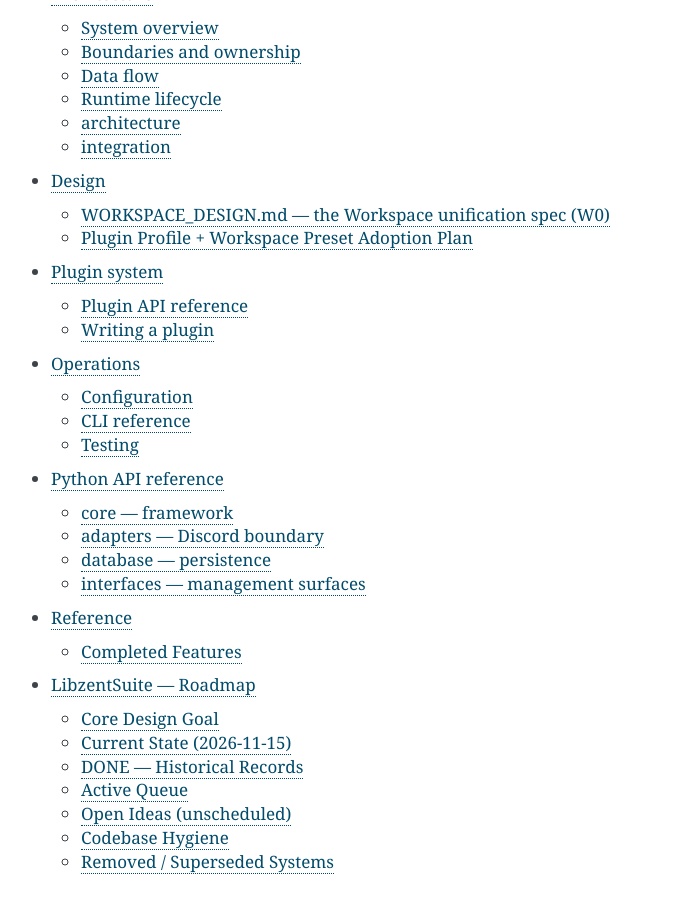
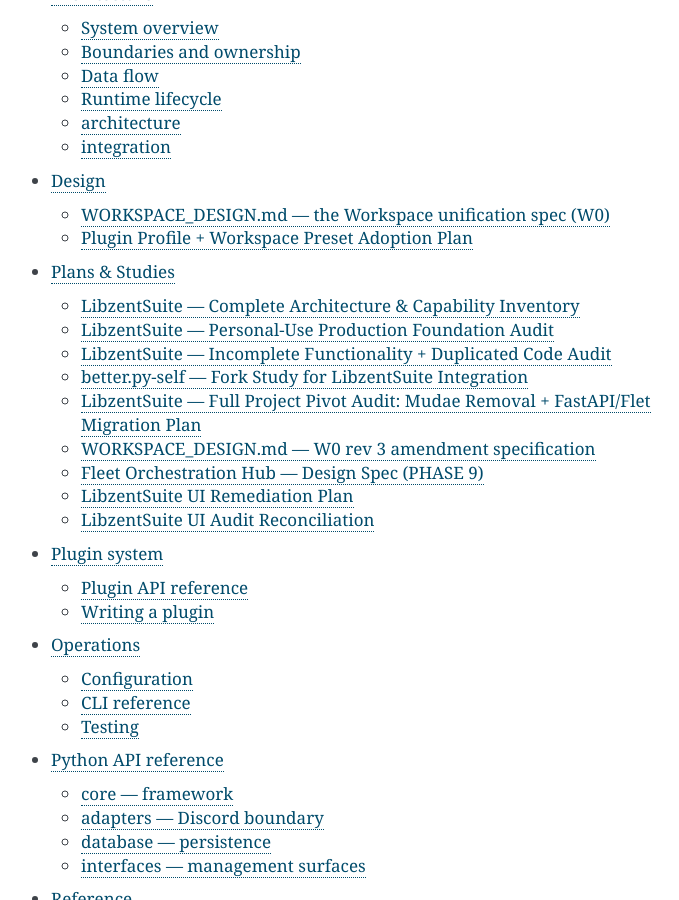
Before and after one commit to libosterelezent/LibzentSuite, a Sphinx documentation site: the page built from docs/index.rst, in a window 1280 px wide and 900 px high, scrolled down 457 px. Shown: the whole window, without its empty margins (399-1078 px from the left). Built offline with Sphinx 7.4.7, drawn with Linux system fonts in a browser that asks for light colours.

Commit message:
docs: plans/ migrates into docs/plans — the studies join the shared record
git mv preserves history: six studies + three design docs (fleet hub, UI remediation/reconciliation) land under docs/plans with a Sphinx index framing them as dated historical records — living contracts stay in docs/architecture, the active queue in the roadmap. Every plans/ pointer follows (roadmap, architecture, workspace-design). The root plans/ directory is gone locally and leaves the remote with this push.

```diff
--- a/docs/index.rst
+++ b/docs/index.rst
@@ -21,6 +21,7 @@ ONE Core API.
 
    architecture/index
    design/index
+   plans/index
    plugins/index
    operations/index
    api/index
--- /dev/null
+++ b/docs/plans/index.rst
@@ -0,0 +1,26 @@
+Plans & Studies
+===============
+
+Historical planning documents, audits, and design studies — dated
+records of how decisions were reached. They describe the state of
+their moment; the living contracts live in `docs/architecture/` and
+the active queue in `docs/roadmap.md`.
+
+.. toctree::
+   :maxdepth: 1
+   :caption: Studies
+
+   complete-architecture
+   audit-personal-use-foundation
+   incomplete-and-duplicated-audit
+   better-py-self-integration
+   pivot-audit-fastapi-flet
+   WORKSPACE_DESIGN_W0_REV3_AMENDMENTS
+
+.. toctree::
+   :maxdepth: 1
+   :caption: Design studies
+
+   design/fleet-orchestration-hub
+   design/ui-remediation-plan
+   design/ui-audit-reconciliation
```
Also changed, not shown: docs/architecture/architecture.md (+1 -1 lines), docs/design/workspace-design.md (+1 -1 lines), docs/roadmap.md (+1 -1 lines), docs/plans/WORKSPACE_DESIGN_W0_REV3_AMENDMENTS.md (renamed from plans/WORKSPACE_DESIGN_W0_REV3_AMENDMENTS.md), docs/plans/audit-personal-use-foundation.md (renamed from plans/audit-personal-use-foundation.md), docs/plans/better-py-self-integration.md (renamed from plans/better-py-self-integration.md), docs/plans/complete-architecture.md (renamed from plans/complete-architecture.md), docs/plans/design/fleet-orchestration-hub.md (renamed from plans/design/fleet-orchestration-hub.md), docs/plans/design/ui-audit-reconciliation.md (renamed from plans/design/ui-audit-reconciliation.md), docs/plans/design/ui-remediation-plan.md (renamed from plans/design/ui-remediation-plan.md), docs/plans/incomplete-and-duplicated-audit.md (renamed from plans/incomplete-and-duplicated-audit.md), docs/plans/pivot-audit-fastapi-flet.md (renamed from plans/pivot-audit-fastapi-flet.md).
